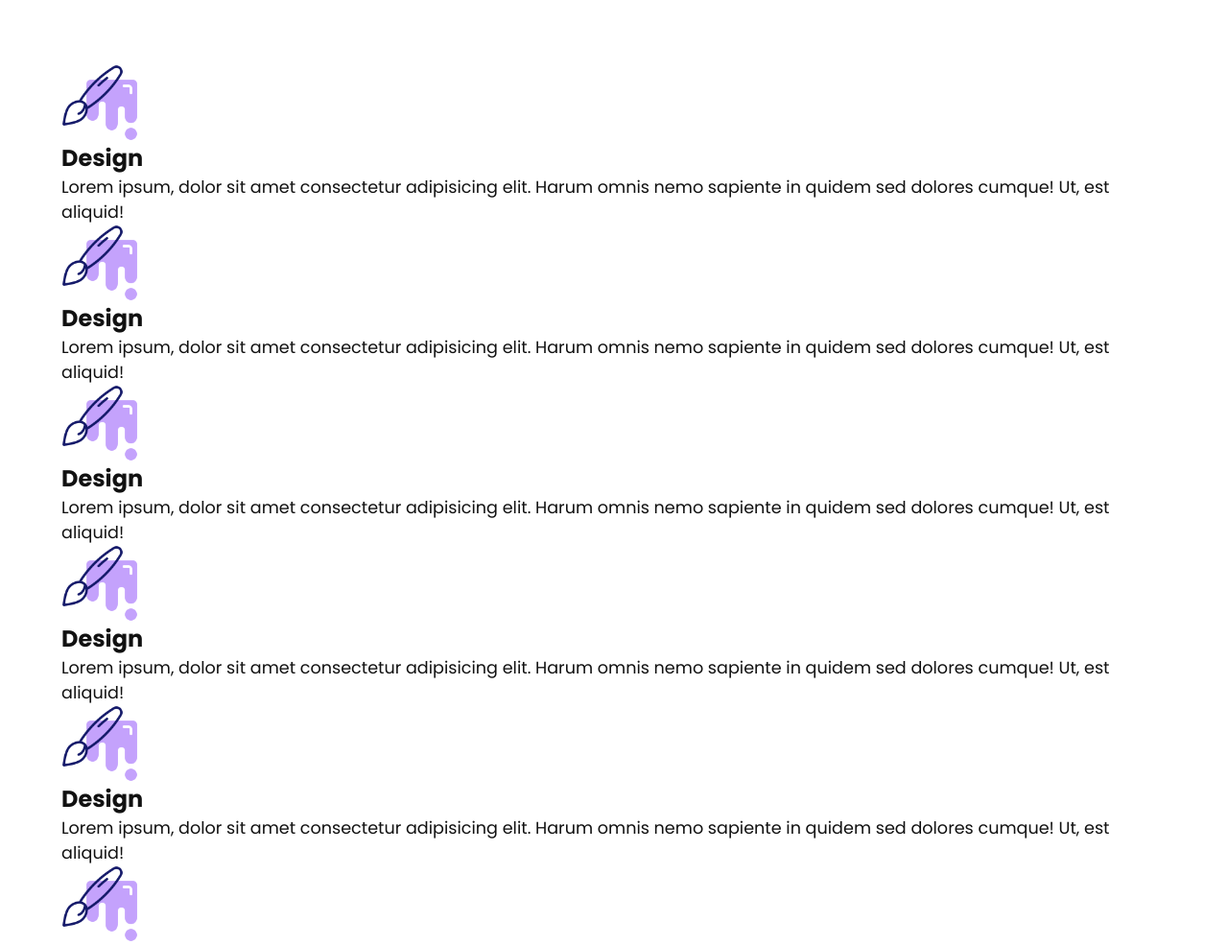
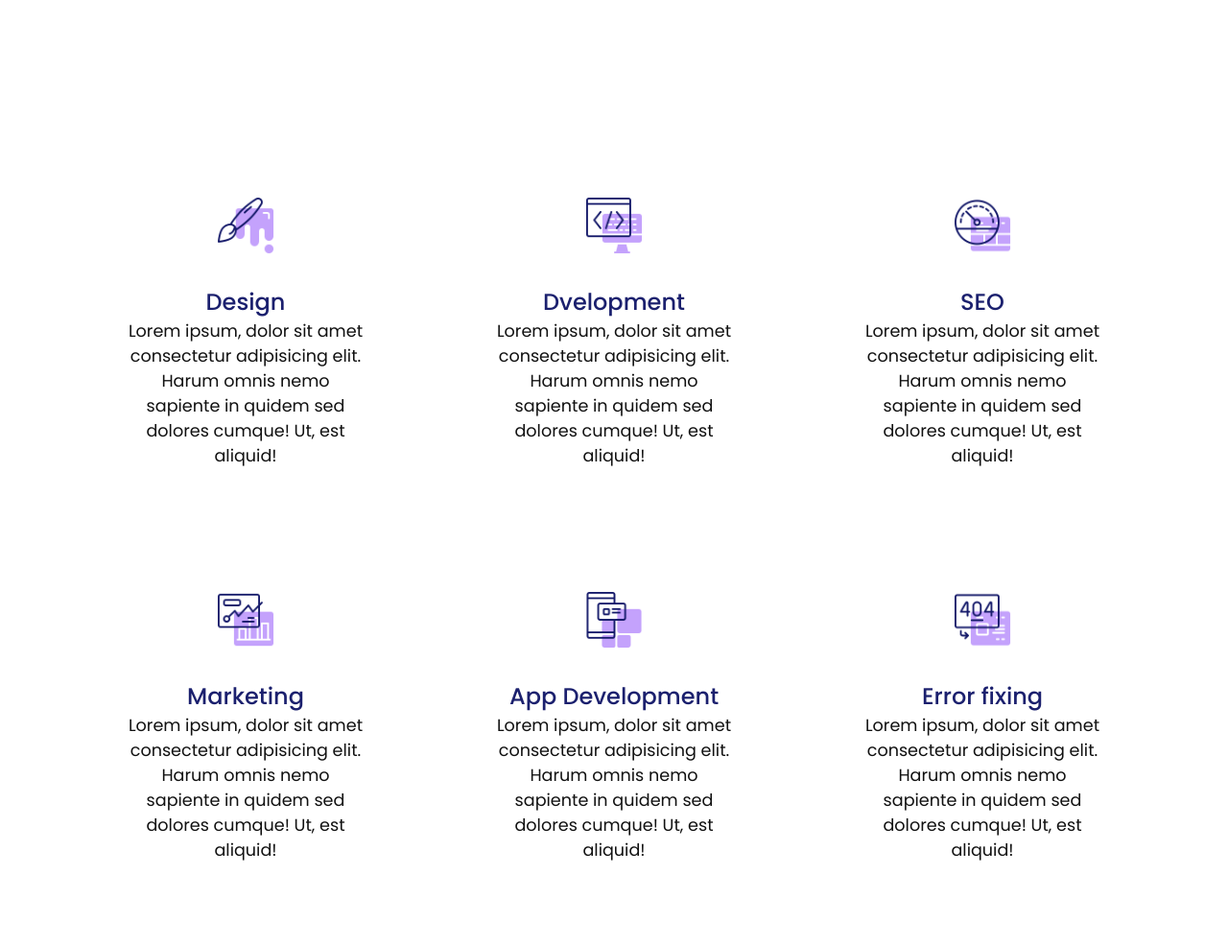
Before and after one commit to Diegoireland1975/creative-agency, a plain HTML site: page services.html in a window 1280 px wide. Shown: the part 395-1380 px from the top of the page at 96% size. Drawn offline with Linux system fonts and the light colour scheme.

Commit message:
added services content boxes with grid and added hover effect

```diff
--- a/css/style.css
+++ b/css/style.css
@@ -21,8 +21,8 @@ img {
   display: block;
   width: 100%;
 }
-.social-bar a {
-  width: 1rem;
+.social {
+  width: 10rem;
 }
 /* Header */
 h1 {
@@ -133,12 +133,36 @@ p {
 }
 
 /* Services */
-.services {
-  padding: 0 16rem;
+.services-content {
+  display: grid;
+  grid-template-columns: 1fr;
+  justify-items: center;
+  margin-top: 3rem;
+  gap: 4rem;
 }
-.services .icon {
-  width: 5rem;
+
+.services .service {
+  padding: 2rem;
+  background: #fff;
+  display: flex;
+  flex-direction: column;
+  align-items: center;
+  transition: 0.5s ease;
 }
+
+.services .service h2 {
+  font-size: 1.5rem;
+  font-weight: 500;
+  color: var(--secondary-color);
+}
+.services .service:hover {
+  box-shadow: 0 10px 30px rgba(0, 0, 0, 0.3);
+}
+.services-content img {
+  max-width: 100px;
+  padding-bottom: 2rem;
+}
+
 @media (min-width: 768px) {
   #logo {
     font-size: 2rem;
@@ -147,9 +171,15 @@ p {
   .flex {
     flex-direction: row;
   }
-
   .services {
     padding: 0 3rem;
+  }
+
+  .services-content {
+    grid-template-columns: repeat(2, 1fr);
+  }
+  .services-content img {
+    max-width: 60px;
   }
 }
 
@@ -161,4 +191,8 @@ p {
     right: 0;
     max-width: 40%;
   }
+
+  .services-content {
+    grid-template-columns: repeat(3, 1fr);
+  }
 }
--- a/css/utilities.css
+++ b/css/utilities.css
@@ -1,5 +1,6 @@
 :root {
   --primary-color: #f60f20;
+  --secondary-color: #1b206e;
 }
 
 .flex {
@@ -9,6 +10,12 @@
   align-items: center;
 }
 
+.grid {
+  display: grid;
+  grid-template-columns: 1fr;
+  gap: 2rem;
+  text-align: center;
+}
 .container {
   max-width: 1200px;
   padding: 2rem 1rem;
--- a/services.html
+++ b/services.html
@@ -51,7 +51,7 @@
 
   <!-- Section Services -->
 
-  <section class="services m-1">
+  <section class="services m-3">
     <div class="title py-6">
       <h1>Services that we can help you with</h1>
       <p class="my-2">Lorem ipsum dolor, sit amet consectetur adipisicing elit. Doloribus iusto molestias accusamus rem
@@ -60,7 +60,7 @@
         laboriosam corporis fuga vero ratione veritatis numquam, libero magni voluptatum omnis molestiae officiis
         exercitationem qui quidem nam.</p>
     </div>
-    <div class="services-content">
+    <div class="services-content text-center">
       <div class="service">
         <div class="icon">
           <img src="img/001.png" alt="">
@@ -71,41 +71,41 @@
       </div>
       <div class="service">
         <div class="icon">
-          <img src="img/001.png" alt="">
+          <img src="img/002.png" alt="Monitor icon">
         </div>
-        <h2>Design</h2>
+        <h2>Dvelopment</h2>
         <p>Lorem ipsum, dolor sit amet consectetur adipisicing elit. Harum omnis nemo sapiente in quidem sed dolores
           cumque! Ut, est aliquid!</p>
       </div>
       <div class="service">
         <div class="icon">
-          <img src="img/001.png" alt="">
+          <img src="img/003.png" alt="">
         </div>
-        <h2>Design</h2>
+        <h2>SEO</h2>
         <p>Lorem ipsum, dolor sit amet consectetur adipisicing elit. Harum omnis nemo sapiente in quidem sed dolores
           cumque! Ut, est aliquid!</p>
       </div>
       <div class="service">
         <div class="icon">
-          <img src="img/001.png" alt="">
+          <img src="img/004.png" alt="">
         </div>
-        <h2>Design</h2>
+        <h2>Marketing</h2>
         <p>Lorem ipsum, dolor sit amet consectetur adipisicing elit. Harum omnis nemo sapiente in quidem sed dolores
           cumque! Ut, est aliquid!</p>
       </div>
       <div class="service">
         <div class="icon">
-          <img src="img/001.png" alt="">
+          <img src="img/005.png" alt="">
         </div>
-        <h2>Design</h2>
+        <h2>App Development</h2>
         <p>Lorem ipsum, dolor sit amet consectetur adipisicing elit. Harum omnis nemo sapiente in quidem sed dolores
           cumque! Ut, est aliquid!</p>
       </div>
       <div class="service">
         <div class="icon">
-          <img src="img/001.png" alt="">
+          <img src="img/006.png" alt="">
         </div>
-        <h2>Design</h2>
+        <h2>Error fixing</h2>
         <p>Lorem ipsum, dolor sit amet consectetur adipisicing elit. Harum omnis nemo sapiente in quidem sed dolores
           cumque! Ut, est aliquid!</p>
       </div>
```
